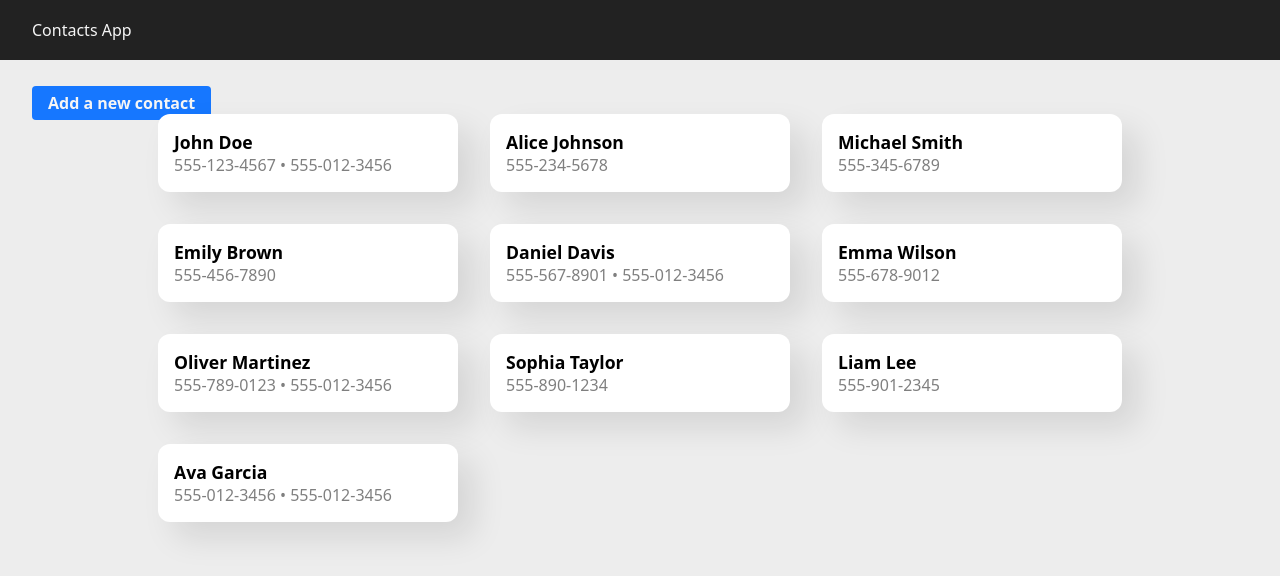
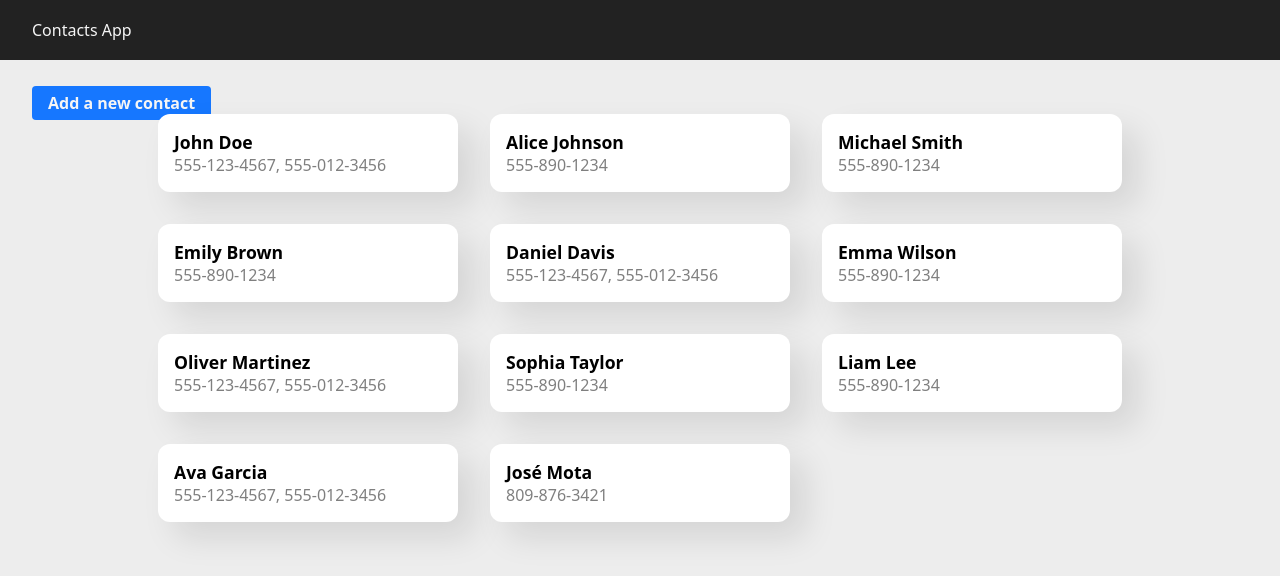
Before and after one commit to JoseAMota11/angular-contacts-app, an Angular app: page / in a window 1280 px wide. Shown: the top 576 px of the page. Built offline with nearby package versions, Linux system fonts and the light colour scheme; data requests are answered from the project's data file.

Commit message:
Implementing add contact

```diff
--- a/db.json
+++ b/db.json
@@ -4,85 +4,67 @@
       "id": 1,
       "firstName": "John",
       "lastName": "Doe",
-      "phoneNumbers": [
-        "555-123-4567",
-        "555-012-3456"
-      ]
+      "phoneNumbers": "555-123-4567, 555-012-3456"
     },
     {
       "id": 2,
       "firstName": "Alice",
       "lastName": "Johnson",
-      "phoneNumbers": [
-        "555-234-5678"
-      ]
+      "phoneNumbers": "555-890-1234"
     },
     {
       "id": 3,
       "firstName": "Michael",
       "lastName": "Smith",
-      "phoneNumbers": [
-        "555-345-6789"
-      ]
+      "phoneNumbers": "555-890-1234"
     },
     {
       "id": 4,
       "firstName": "Emily",
       "lastName": "Brown",
-      "phoneNumbers": [
-        "555-456-7890"
-      ]
+      "phoneNumbers": "555-890-1234"
     },
     {
       "id": 5,
       "firstName": "Daniel",
       "lastName": "Davis",
-      "phoneNumbers": [
-        "555-567-8901",
-        "555-012-3456"
-      ]
+      "phoneNumbers": "555-123-4567, 555-012-3456"
     },
     {
       "id": 6,
       "firstName": "Emma",
       "lastName": "Wilson",
-      "phoneNumbers": [
-        "555-678-9012"
-      ]
+      "phoneNumbers": "555-890-1234"
     },
     {
       "id": 7,
       "firstName": "Oliver",
       "lastName": "Martinez",
-      "phoneNumbers": [
-        "555-789-0123",
-        "555-012-3456"
-      ]
+      "phoneNumbers": "555-123-4567, 555-012-3456"
     },
     {
       "id": 8,
       "firstName": "Sophia",
       "lastName": "Taylor",
-      "phoneNumbers": [
-        "555-890-1234"
-      ]
+      "phoneNumbers": "555-890-1234"
     },
     {
       "id": 9,
       "firstName": "Liam",
       "lastName": "Lee",
-      "phoneNumbers": [
-        "555-901-2345"
-      ]
+      "phoneNumbers": "555-890-1234"
     },
     {
       "id": 10,
       "firstName": "Ava",
       "lastName": "Garcia",
-      "phoneNumbers": [
-        "555-012-3456",
-        "555-012-3456"
-      ]
+      "phoneNumbers": "555-123-4567, 555-012-3456"
+    },
+    {
+      "id": 11,
+      "firstName": "José",
+      "lastName": "Mota",
+      "phoneNumbers": "809-876-3421"
     }
   ]
 }
--- a/src/app/components/contacts/contacts.component.ts
+++ b/src/app/components/contacts/contacts.component.ts
@@ -1,4 +1,4 @@
-import { Component, Input, OnInit } from '@angular/core';
+import { Component, Input } from '@angular/core';
 import { CommonModule } from '@angular/common';
 import { Contact } from 'src/app/interfaces/contacts';
 
@@ -9,22 +9,13 @@ import { Contact } from 'src/app/interfaces/contacts';
   template: `
     <section class="contact-card">
       <h3>{{ contact.firstName }} {{ contact.lastName }}</h3>
-      <p>{{ phoneNumbers }}</p>
+      <p>{{ contact.phoneNumbers }}</p>
     </section>
   `,
   styleUrls: ['./contacts.component.scss'],
 })
-export class ContactsComponent implements OnInit {
+export class ContactsComponent {
   @Input() contact!: Contact;
-  phoneNumbers!: string | string[];
 
   constructor() {}
-
-  ngOnInit(): void {
-    if (this.contact.phoneNumbers.length > 1) {
-      this.phoneNumbers = this.contact.phoneNumbers.join(' • ');
-    } else {
-      this.phoneNumbers = this.contact.phoneNumbers;
-    }
-  }
 }
--- a/src/app/components/form/form.component.ts
+++ b/src/app/components/form/form.component.ts
@@ -1,4 +1,4 @@
-import { Component } from '@angular/core';
+import { Component, inject } from '@angular/core';
 import { CommonModule } from '@angular/common';
 import {
   ReactiveFormsModule,
@@ -6,6 +6,9 @@ import {
   FormGroup,
   Validators,
 } from '@angular/forms';
+import { ContactsService } from 'src/app/services/contacts.service';
+import { Contact } from 'src/app/interfaces/contacts';
+import { Router } from '@angular/router';
 
 @Component({
   selector: 'app-form',
@@ -58,8 +61,17 @@ export class FormComponent {
     ]),
     phoneNumbers: new FormControl('', Validators.required),
   });
+  contactsService: ContactsService = inject(ContactsService);
+
+  constructor(private router: Router) {}
 
   onSubmit() {
-    console.log(this.form.value);
+    this.contactsService.setContact(this.form.value).then((response) => {
+      if (response.ok) {
+        this.router.navigate(['/']);
+      } else {
+        console.error('Server responded with an error');
+      }
+    });
   }
 }
--- a/src/app/interfaces/contacts.ts
+++ b/src/app/interfaces/contacts.ts
@@ -2,5 +2,5 @@ export interface Contact {
   id: number;
   firstName: string;
   lastName: string;
-  phoneNumbers: string[];
+  phoneNumbers: string;
 }
--- a/src/app/services/contacts.service.ts
+++ b/src/app/services/contacts.service.ts
@@ -19,19 +19,13 @@ export class ContactsService {
     return await data.json();
   }
 
-  async setContact(contact: Contact) {
-    const response = await fetch(this.URL, {
+  async setContact(contact: unknown) {
+    return await fetch(this.URL, {
       method: 'POST',
       headers: {
         'Content-Type': 'application/json',
       },
       body: JSON.stringify(contact),
     });
-
-    if (response.ok) {
-      console.log('Data submitted!');
-    } else {
-      console.error('Server responded with an error');
-    }
   }
 }
```
